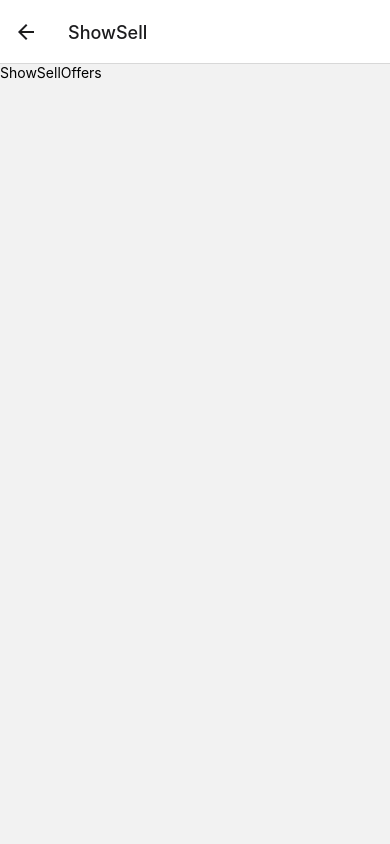
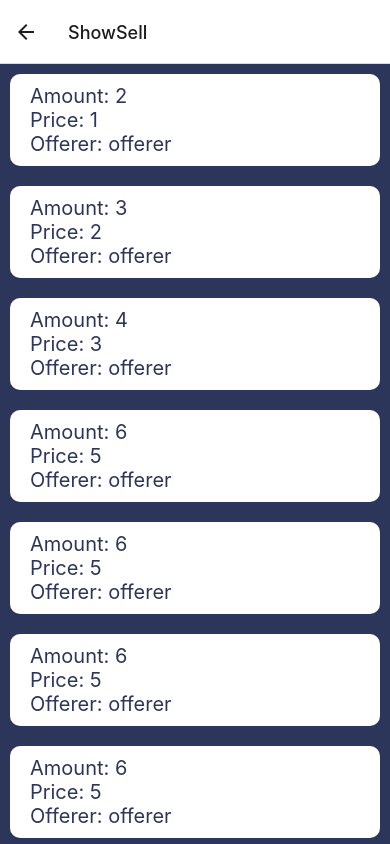
Before and after one commit to blockovisco/blockchain-energy-market, a React Native app in the folder gui/: screen /ShowSell in a window 390 px wide. Built offline with nearby package versions, Linux system fonts and the light colour scheme.

Commit message:
Added offer confirmation/details screen and fixed ts errors

```diff
--- a/gui/navigator/RootNavigator.tsx
+++ b/gui/navigator/RootNavigator.tsx
@@ -6,6 +6,8 @@ import ShowBuyOffers from '../screens/ShowBuyOffers';
 import CreateBuyOffer from '../screens/CreateBuyOffer';
 import ShowSellOffers from '../screens/ShowSellOffers';
 import CreateSellOffer from '../screens/CreateSellOffer';
+import { Offer } from '../domain/offer';
+import SellOffer from '../screens/SellOffer';
 
 export type RootStackParamList = {
     Main: undefined;
@@ -13,6 +15,7 @@ export type RootStackParamList = {
     CreateBuy: undefined;
     ShowSell: undefined;
     CreateSell: undefined;
+    ShowSellOffer: {offer: Offer};
 }
 
 const RootStack = createNativeStackNavigator<RootStackParamList>();
@@ -31,6 +34,11 @@ const RootNavigator = () => {
             <RootStack.Screen name="ShowBuy" component={ShowBuyOffers}/>
             <RootStack.Screen name="CreateSell" component={CreateSellOffer}/>
         </RootStack.Group>
+        <RootStack.Group screenOptions={{
+            presentation: "modal",
+        }}>
+            <RootStack.Screen options={{headerShown: true}} name="ShowSellOffer" component={SellOffer}/>
+        </RootStack.Group>
     </RootStack.Navigator>
   )
 }
--- a/gui/requests/config.tsx
+++ b/gui/requests/config.tsx
@@ -1 +1 @@
-export const apiIP = `http://192.168.124.17:6060`;
+export const apiIP = `exp://192.168.1.62:6060`;
--- a/gui/requests/fetchRequests.tsx
+++ b/gui/requests/fetchRequests.tsx
@@ -9,11 +9,62 @@ export const listAllOffers = (): Offer[] => {
     const [loaded, setLoaded] = useState(false);
 
     useEffect(() => {
-        axios
-        .get<Offer[]>(apiIP + `/offers`)
-        .then((response) => setData(response.data))
-        .catch((error) => setError(error.message))
-        .finally(() => setLoaded(true));
+        // axios
+        // .get<Offer[]>(apiIP + `/offers`)
+        // .then((response) => setData(response.data))
+        // .catch((error) => setError(error.message))
+        // .finally(() => setLoaded(true));
+        setData([
+            {
+				ID: "1",
+                Name: 'offer',
+                Price: 1,
+                Amount: 2,
+                Offerer: "offerer",
+			},
+            {
+				ID: "2",
+                Name: 'offer',
+                Price: 2,
+                Amount: 3,
+                Offerer: "offerer",
+			},
+            {
+				ID: "3",
+                Name: 'offer',
+                Price: 3,
+                Amount: 4,
+                Offerer: "offerer",
+			},
+            {
+				ID: "4",
+                Name: 'offer',
+                Price: 5,
+                Amount: 6,
+                Offerer: "offerer",
+			},
+            {
+				ID: "6",
+                Name: 'offer',
+                Price: 5,
+                Amount: 6,
+                Offerer: "offerer",
+			},
+            {
+				ID: "7",
+                Name: 'offer',
+                Price: 5,
+                Amount: 6,
+                Offerer: "offerer",
+			},
+            {
+				ID: "8",
+                Name: 'offer',
+                Price: 5,
+                Amount: 6,
+                Offerer: "offerer",
+			},
+        ])
     }, []);
 
     return data;
--- a/gui/screens/BuyScreen.tsx
+++ b/gui/screens/BuyScreen.tsx
@@ -1,15 +1,22 @@
 import { StyleSheet, View, Text } from 'react-native'
 import React, { useLayoutEffect } from 'react'
-import { useNavigation } from '@react-navigation/native';
+import { CompositeNavigationProp, useNavigation } from '@react-navigation/native';
 import { SafeAreaView } from 'react-native-safe-area-context';
 import styled from 'styled-components/native';
 import { Container } from '../components/shared';
 import { colors } from '../components/colors';
 import { Button } from '@rneui/themed';
 import { SmallText, BigText } from '../components/shared';
+import { TabStackParamList } from '../navigator/TabNavigator';
+import { RootStackParamList } from '../navigator/RootNavigator';
+import { NativeStackNavigationProp } from '@react-navigation/native-stack';
+import { BottomTabNavigationProp } from '@react-navigation/bottom-tabs';
+
+export type BuyScreenNavigationProp = CompositeNavigationProp<BottomTabNavigationProp<TabStackParamList,
+  'BuyScreen'>, NativeStackNavigationProp<RootStackParamList>>
 
 const BuyScreen = () => {
-  const navigation = useNavigation();
+  const navigation = useNavigation<BuyScreenNavigationProp>();
 
   useLayoutEffect(() => {
     navigation.setOptions({
--- /dev/null
+++ b/gui/screens/SellOffer.tsx
@@ -0,0 +1,39 @@
+import { View, Text, Alert } from 'react-native'
+import React from 'react'
+import { RouteProp, useRoute } from '@react-navigation/native'
+import { RootStackParamList } from '../navigator/RootNavigator'
+import { BigText, Container } from '../components/shared'
+import { Button } from '@rneui/themed'
+import { createOfferStyle } from '../styles/styles'
+import { SafeAreaView } from 'react-native-safe-area-context'
+
+type SellOfferRouteProp = RouteProp<RootStackParamList, 'ShowSellOffer'>
+const SellOffer = () => {
+  const {params: {offer}} = useRoute<SellOfferRouteProp>()
+  return (
+    <Container>
+      <SafeAreaView>
+        <View>
+          <BigText>ID: {offer.ID}</BigText>
+          <BigText>Name: {offer.Name}</BigText>
+          <BigText>Offerer: {offer.Offerer}</BigText>
+          <BigText>Price: {offer.Price}</BigText>
+          <BigText>Amount: {offer.Amount}</BigText>
+        </View>
+        <View>
+          <Button
+            size = "lg"
+            title="Confirm"
+            titleStyle={createOfferStyle.titleStyle}
+            buttonStyle={createOfferStyle.buttonStyle}
+            onPress={() => {Alert.alert("Confirmation", "Are you sure?", [
+              {text: "Yes", onPress: () => {}, style: 'default'},
+              {text: "No", onPress: () => {}, style: 'cancel'}
+          ])}}/>
+        </View>
+      </SafeAreaView>
+    </Container>
+  )
+}
+
+export default SellOffer
--- a/gui/screens/SellScreen.tsx
+++ b/gui/screens/SellScreen.tsx
@@ -1,18 +1,21 @@
 import { View, Text } from 'react-native'
 import React, { useLayoutEffect } from 'react'
-import { useNavigation } from '@react-navigation/native';
+import { CompositeNavigationProp, useNavigation } from '@react-navigation/native';
 import { SafeAreaView } from 'react-native-safe-area-context';
 import { BigText, Container, SmallText } from '../components/shared';
 import { colors } from '../components/colors';
 import styled from 'styled-components/native';
 import { Button } from '@rneui/themed';
+import { BottomTabNavigationProp } from '@react-navigation/bottom-tabs';
+import { TabStackParamList } from '../navigator/TabNavigator';
+import { NativeStackNavigationProp } from '@react-navigation/native-stack';
+import { RootStackParamList } from '../navigator/RootNavigator';
 
-const BuyContainer = styled(Container)`
-    background-color: ${colors.secondary};
-`;
+export type SellScreenNavigationProp = CompositeNavigationProp<BottomTabNavigationProp<TabStackParamList,
+  'SellScreen'>, NativeStackNavigationProp<RootStackParamList>>
 
 const SellScreen = () => {
-  const navigation = useNavigation();
+  const navigation = useNavigation<SellScreenNavigationProp>();
 
   useLayoutEffect(() => {
     navigation.setOptions({
--- a/gui/screens/ShowBuyOffers.tsx
+++ b/gui/screens/ShowBuyOffers.tsx
@@ -1,18 +1,28 @@
-import { View, Text, FlatList } from 'react-native'
+import { View, Text, FlatList, TouchableOpacity, ScrollView } from 'react-native'
 import React from 'react'
 import { listAllOffers } from '../requests/fetchRequests'
 import {listOffersStyle} from "../styles/styles";
+import { CompositeNavigationProp, useNavigation } from '@react-navigation/native';
+import { RootStackParamList } from '../navigator/RootNavigator';
+import { SellScreenNavigationProp } from './SellScreen';
+import { Offer } from '../domain/offer';
+import { BottomTabNavigationProp } from '@react-navigation/bottom-tabs';
+import { NativeStackNavigationProp } from '@react-navigation/native-stack';
+import { TabStackParamList } from '../navigator/TabNavigator';
+
+export type ShowBuyScreenNavigationProp = CompositeNavigationProp<BottomTabNavigationProp<TabStackParamList>, NativeStackNavigationProp<RootStackParamList, 'ShowBuy'>>
 
 const ShowBuyOffers = () => {
-  const data = listAllOffers();
+  const navigation = useNavigation<ShowBuyScreenNavigationProp>();
+  const data = {};
 
-  const renderItem = ({item}) => {
+  const renderItem = ({item}:{item:Offer}) => {
     return (
-      <View style={listOffersStyle.offerList}>
+      <TouchableOpacity style={listOffersStyle.offerList} onPress={() => navigation.navigate('ShowSellOffer', {offer: item})}>
         <Text style={listOffersStyle.offerListElement}>Amount: {item.Amount}</Text>
         <Text style={listOffersStyle.offerListElement}>Price: {item.Price}</Text>
         <Text style={listOffersStyle.offerListElement}>Offerer: {item.Offerer}</Text>
-      </View>
+      </TouchableOpacity>
     );
   };
 
--- a/gui/screens/ShowSellOffers.tsx
+++ b/gui/screens/ShowSellOffers.tsx
@@ -1,12 +1,38 @@
-import { View, Text } from 'react-native'
+import { View, Text, TouchableOpacity, FlatList } from 'react-native'
 import React from 'react'
+import { CompositeNavigationProp, useNavigation } from '@react-navigation/native';
+import { BottomTabNavigationProp } from '@react-navigation/bottom-tabs';
+import { TabStackParamList } from '../navigator/TabNavigator';
+import { NativeStackNavigationProp } from '@react-navigation/native-stack';
+import { RootStackParamList } from '../navigator/RootNavigator';
+import { listAllOffers } from '../requests/fetchRequests';
+import { Offer } from '../domain/offer';
+import { listOffersStyle } from '../styles/styles';
+
+export type ShowSellScreenNavigationProp = CompositeNavigationProp<BottomTabNavigationProp<TabStackParamList>, NativeStackNavigationProp<RootStackParamList, 'ShowSell'>>
 
 const ShowSellOffers = () => {
+  const navigation = useNavigation<ShowSellScreenNavigationProp>();
+  const data = listAllOffers();
+
+  const renderItem = ({item}:{item:Offer}) => {
+    return (
+      <TouchableOpacity style={listOffersStyle.offerList} onPress={() => navigation.navigate('ShowSellOffer', {offer: item})}>
+        <Text style={listOffersStyle.offerListElement}>Amount: {item.Amount}</Text>
+        <Text style={listOffersStyle.offerListElement}>Price: {item.Price}</Text>
+        <Text style={listOffersStyle.offerListElement}>Offerer: {item.Offerer}</Text>
+      </TouchableOpacity>
+    );
+  };
+
   return (
-    <View>
-      <Text>ShowSellOffers</Text>
-    </View>
-  )
+    <FlatList
+      style={listOffersStyle.offerFlatList}
+      data={data}
+      renderItem={renderItem}
+      keyExtractor={(item) => item.ID}
+    />
+  );
 }
 
 export default ShowSellOffers
--- a/gui/styles/styles.tsx
+++ b/gui/styles/styles.tsx
@@ -18,12 +18,17 @@ export const createOfferStyle = StyleSheet.create({
 export const listOffersStyle = StyleSheet.create({
     offerList: {
         padding: 10,
+        backgroundColor: 'white',
+        borderRadius: 10,
+        margin: 10
     },
     offerListElement: {
         fontSize: 20,
-        color: "white"
+        color: colors.secondary,
+        paddingLeft: 10,
+
     },
     offerFlatList: {
-        backgroundColor: "#091238"
+        backgroundColor: colors.secondary
     }
 });
```
Also changed, not shown: gui/screens/CreateSellOffer.tsx (indentation only).
